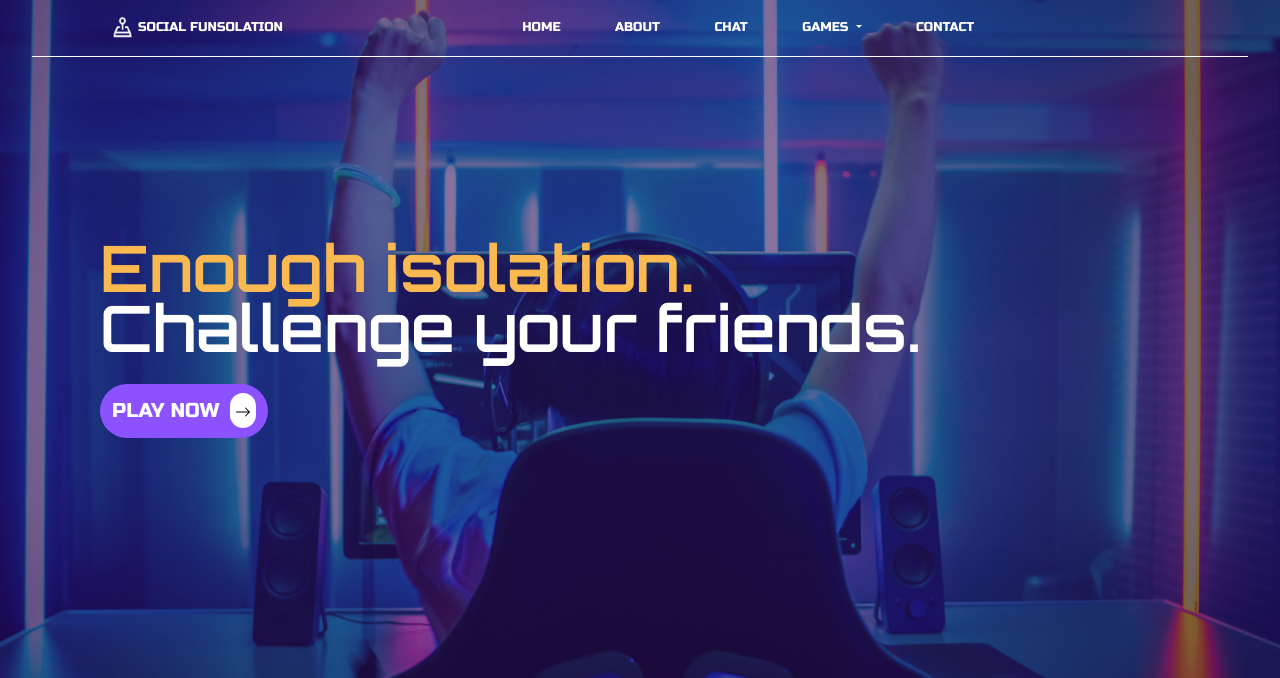
After one commit to BennyScepka/Website-Corporate-IT-1, a PHP site: page /indexV2.html in a window 1280 px wide. The commit adds this page. Shown: the top 678 px of the page. Run offline with PHP 8.4, Linux system fonts and the light colour scheme.

Commit message:
indexV2html and stylecss
Added indexV2 with different bootstrap js and icons. Working navbar burger.
Animation on Play Now Button

```diff
--- /dev/null
+++ b/indexV2.html
@@ -0,0 +1,77 @@
+<!doctype html>
+<html lang="en">
+	<head>
+		<title>Social FUNsolation</title>
+		<!-- Required meta tags -->
+		<meta charset="utf-8">
+		<meta name="viewport" content="width=device-width, initial-scale=1">
+
+		<!-- Bootstrap CSS -->
+		<link href="https://cdn.jsdelivr.net/npm/bootstrap@5.1.3/dist/css/bootstrap.min.css" rel="stylesheet" integrity="sha384-1BmE4kWBq78iYhFldvKuhfTAU6auU8tT94WrHftjDbrCEXSU1oBoqyl2QvZ6jIW3" crossorigin="anonymous">
+		<link rel="stylesheet" href="https://cdn.jsdelivr.net/npm/bootstrap-icons@1.8.1/font/bootstrap-icons.css">
+		<!-- Bootstrap JS -->
+		<script src="https://cdn.jsdelivr.net/npm/bootstrap@5.1.3/dist/js/bootstrap.bundle.min.js" integrity="sha384-ka7Sk0Gln4gmtz2MlQnikT1wXgYsOg+OMhuP+IlRH9sENBO0LRn5q+8nbTov4+1p" crossorigin="anonymous"></script>
+
+		<link href="style.css" rel="stylesheet" type="text/css">
+
+		<link rel="preconnect" href="https://fonts.googleapis.com">
+        <link rel="preconnect" href="https://fonts.gstatic.com" crossorigin>
+        <link href="https://fonts.googleapis.com/css2?family=Orbitron:wght@600&family=Russo+One&display=swap" rel="stylesheet">
+	</head>
+	<body>
+		<nav class="navbar navbar-expand-md navbar-dark navbar-static-top bg-transparent fixed-top">
+		  <div class="container-fluid">
+			<a class="navbar-brand mb-0 navbar" href="#">
+				<img
+                    class="d-inline-block align-top"
+                    src="img/Joystick_Logo_v2.png" width="30" height="30" alt="Social Funsolation">
+                    SOCIAL FUNSOLATION
+			</a>
+			<button class="navbar-toggler" type="button" data-bs-toggle="collapse" data-bs-target="#navbarNav" aria-controls="navbarNav" aria-expanded="false" aria-label="Toggle navigation">
+			  <span class="navbar-toggler-icon"></span>
+			</button>
+			<div class="collapse navbar-collapse" id="navbarNav">
+			  <ul class="navbar-nav me-auto mx-auto">
+				<li class="nav-item">
+				  <a class="nav-link active" aria-current="page" href="#">Home</a>
+				</li>
+				<li class="nav-item">
+				  <a class="nav-link" href="#">About</a>
+				</li>
+				<li class="nav-item">
+				  <a class="nav-link" href="#">Chat</a>
+				</li>
+				<li class="nav-item dropdown">
+				  <a class="nav-link dropdown-toggle" href="#" id="navbarDropdown" role="button" data-bs-toggle="dropdown" aria-expanded="false">
+					Games
+				  </a>
+				  <ul class="dropdown-menu" aria-labelledby="navbarDropdown">
+					<li><a class="dropdown-item" href="Snake/snake.html">Snake</a></li>
+					<li><hr class="dropdown-divider"></li>
+					<li><a class="dropdown-item" href="#">Dino Jump</a></li>
+					<li><hr class="dropdown-divider"></li>
+					<li><a class="dropdown-item" href="Flappy Bird/FlappyBird.html">Flappy Bird</a></li>
+				  </ul>
+				</li>
+				<li class="nav-item">
+				  <a class="nav-link" href="#">Contact</a>
+				</li>
+			  </ul>
+			</div>
+		  </div>
+		</nav>
+		<h1 class="yellowh1">
+            Enough isolation.
+        </h1>
+        <h1 class="whiteh1">
+            Challenge your friends.
+        </h1>
+        <button class="button1">
+            PLAY NOW
+			<span class="button2">
+				<svg xmlns="http://www.w3.org/2000/svg" width="16" height="16" fill="currentColor" class="bi bi-arrow-right" viewBox="0 0 16 16">
+				<path fill-rule="evenodd" d="M1 8a.5.5 0 0 1 .5-.5h11.793l-3.147-3.146a.5.5 0 0 1 .708-.708l4 4a.5.5 0 0 1 0 .708l-4 4a.5.5 0 0 1-.708-.708L13.293 8.5H1.5A.5.5 0 0 1 1 8z"/>
+				</svg>
+			</span>
+        </button>
+	</body>
--- a/style.css
+++ b/style.css
@@ -74,5 +74,47 @@ body{
     width:95%;
     margin:0 auto;
     color:white;
-    border-bottom: 1px solid #fff;
+    border-bottom: 1px solid #ffffff;
 }
+.navbar-dark .navbar{
+    cursor: pointer;
+    color:white;
+    font-size: 1vw;
+    font-family: "Russo One", sans-serif;
+    text-transform: uppercase;
+    margin-left: 5vw;
+}
+.navbar-dark .navbar-nav .nav-link{
+    color:white;
+    font-size: 1vw;
+    font-family: "Russo One", sans-serif;
+    text-transform: uppercase;
+    margin-right: 3vw;
+}
+.navbar-dark .navbar-nav .nav-link:hover {
+  color: #f9b850;
+}
+.navbar-dark .navbar:hover {
+  color: #f9b850;
+}
+.button1:hover {
+  animation: shake 0.7s cubic-bezier(.36,.07,.19,.97) both;
+  transform: translate3d(0, 0, 0);
+  perspective: 1000px;
+  animation-iteration-count: infinite;
+}
+
+@keyframes shake {
+  10%, 90% {
+    transform: translate3d(-1px, 0, 0);
+  }
+  20%, 80% {
+    transform: translate3d(2px, 0, 0);
+  }
+
+  30%, 50%, 70% {
+    transform: translate3d(-2px, 0, 0);
+  }
+  40%, 60% {
+    transform: translate3d(2px, 0, 0);
+}
```
